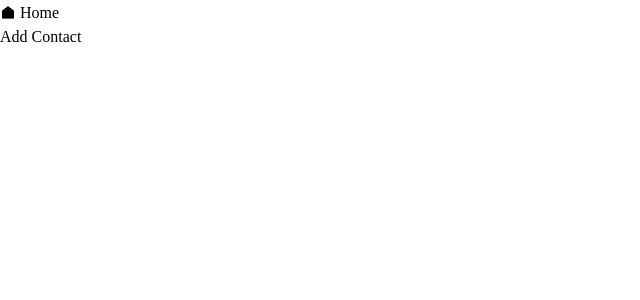
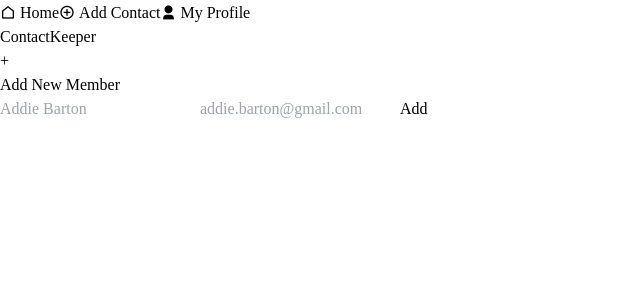
Before and after one commit to Prathammeena1/contact-management-app, a React (Vite) app: page /myProfile in a window 1280 px wide. Before the commit this address had no page. Shown: the top 300 px of the page, without its empty margins (0-640 px from the left). Built offline with nearby package versions, Linux system fonts and the light colour scheme.

Commit message:
add contact page done and page not found done

```diff
--- a/src/Routing/MainRouter.jsx
+++ b/src/Routing/MainRouter.jsx
@@ -2,12 +2,18 @@ import React from "react";
 import {  Route, Routes } from "react-router-dom";
 import AddContact from "../components/AddContact";
 import Home from "../components/Home";
+import MyProfile from "../components/MyProfile";
+import PageNotFound from "../components/PageNotFound";
 
 const MainRouter = () => {
   return (
       <Routes>
         <Route path="/" element={<Home />} />
         <Route path="/addContact" element={<AddContact />} />
+        <Route path="/myProfile" element={<MyProfile />} />
+
+
+        <Route path="*" element={<PageNotFound />} />
       </Routes>
   );
 };
--- a/src/components/Home.jsx
+++ b/src/components/Home.jsx
@@ -5,11 +5,20 @@ const Home = () => {
       <div className="bg-white rounded-lg w-full overflow-auto p-6 right">
         <div className="flex justify-between items-center mb-6 w-full px-1">
           <div className="logo text-3xl font-bold">ContactKeeper</div>
-          <div className=" border-b border-zinc-400 w-[25%]">
+          <div className="w-[40%] flex gap-2">
+          <div className=" border-b border-zinc-400 w-[90%] px-1 flex gap-2">
             <input
-              className=" focus:outline-none focus:border-none mb-1"
+              className=" focus:outline-none focus:border-none mb-1 w-full"
               placeholder="Search your contacts"
             />
+            <i class="ri-search-2-line"></i>
+
+          </div>
+          <select name="type" className="px-2">
+          <option value="allContacts">All Contacts</option>
+          <option value="favorites">Favorites</option>
+          <option value="recentlyAdded">Recently Added</option>
+        </select>
           </div>
         </div>
         <div className="grid grid-cols-3 gap-6">
--- /dev/null
+++ b/src/components/MyProfile.jsx
@@ -0,0 +1,34 @@
+import React from 'react'
+
+const MyProfile = () => {
+  return (
+    <div className="bg-white rounded-lg w-full overflow-auto p-6 right">
+      <div className="flex justify-between items-center mb-6 w-full px-1">
+        <div className="logo text-3xl font-bold">ContactKeeper</div>
+      </div>
+      <div className="h-[75vh] w-full flex justify-center items-center">
+        <div className="col-span-1 min-w-[30vw] min-h-[25vw] flex flex-col items-center justify-center border-dashed border-2 border-gray-300 rounded-lg p-4">
+          <div className="w-24 h-24 bg-gray-200 rounded-full flex items-center justify-center mb-4">
+            <span className="text-gray-400 text-6xl">+</span>
+          </div>
+          <p className="text-xl font-semibold">Add New Member</p>
+          <input
+            type="text"
+            placeholder="Addie Barton"
+            className="border rounded px-4 py-2 mt-2 w-full text-center"
+          />
+          <input
+            type="email"
+            placeholder="addie.barton@gmail.com"
+            className="border rounded px-4 py-2 mt-2 w-full text-center"
+          />
+          <button className="bg-blue-500 text-white px-4 py-2 mt-4 rounded">
+            Add
+          </button>
+        </div>
+      </div>
+    </div>
+  )
+}
+
+export default MyProfile
--- a/src/components/Nav.jsx
+++ b/src/components/Nav.jsx
@@ -1,13 +1,41 @@
-import React from 'react'
-import { NavLink } from 'react-router-dom'
+import React from "react";
+import { NavLink } from "react-router-dom";
 
 const Nav = () => {
   return (
-    <nav className='h-full w-[20%] bg-white p-6 rounded-lg'>
-        <NavLink to='/' className={(e)=> e.isActive ? 'text-xl font-bold': 'text-xl font-medium'}> <i className="ri-home-fill"></i>  Home</NavLink> <br />
-        <NavLink to='/addContact' className={(e)=> e.isActive ? 'text-xl font-bold': 'text-xl font-medium'} >Add Contact</NavLink>
+    <nav className="h-full w-[20%] bg-white p-6 rounded-lg transition-all ease-in-out  flex flex-col gap-3">
+        <NavLink
+          to="/"
+          className={(e) =>
+            e.isActive
+              ? "text-[1.3vw] font-medium ri-home-fill transition-all ease-in-out"
+              : "text-[1.2vw] font-medium  ri-home-line transition-all ease-in-out"
+          }
+        >
+          <span className='font-["montserrat"]'> Home</span>
+        </NavLink>
+      <NavLink
+        to="/addContact"
+        className={(e) =>
+          e.isActive
+            ? "text-[1.3vw] font-medium ri-add-circle-fill transition-all ease-in-out"
+            : "text-[1.2vw] font-medium  ri-add-circle-line transition-all ease-in-out"
+        }
+      >
+        <span className='font-["montserrat"]'> Add Contact</span>
+      </NavLink>
+      <NavLink
+        to="/myProfile"
+        className={(e) =>
+          e.isActive
+            ? "text-[1.3vw] font-medium ri-user-3-fill transition-all ease-in-out"
+            : "text-[1.2vw] font-medium  ri-user-3-line transition-all ease-in-out"
+        }
+      >
+        <span className='font-["montserrat"]'> My Profile</span>
+      </NavLink>
     </nav>
-  )
-}
+  );
+};
 
-export default Nav
+export default Nav;
--- /dev/null
+++ b/src/components/PageNotFound.jsx
@@ -0,0 +1,16 @@
+import React from 'react'
+import { useLocation } from 'react-router-dom'
+
+const PageNotFound = () => {
+    const {pathname} = useLocation()
+  return (
+    <div className='flex justify-center items-center w-full h-full text-center'>
+        <div>
+        <h1 className='text-[3vw]'>Page Not Found!</h1>
+        <span>Requested URL <span className='text-blue-500 border-b border-blue-500'>{pathname}</span> not found.</span>
+        </div>
+    </div>
+  )
+}
+
+export default PageNotFound
```
